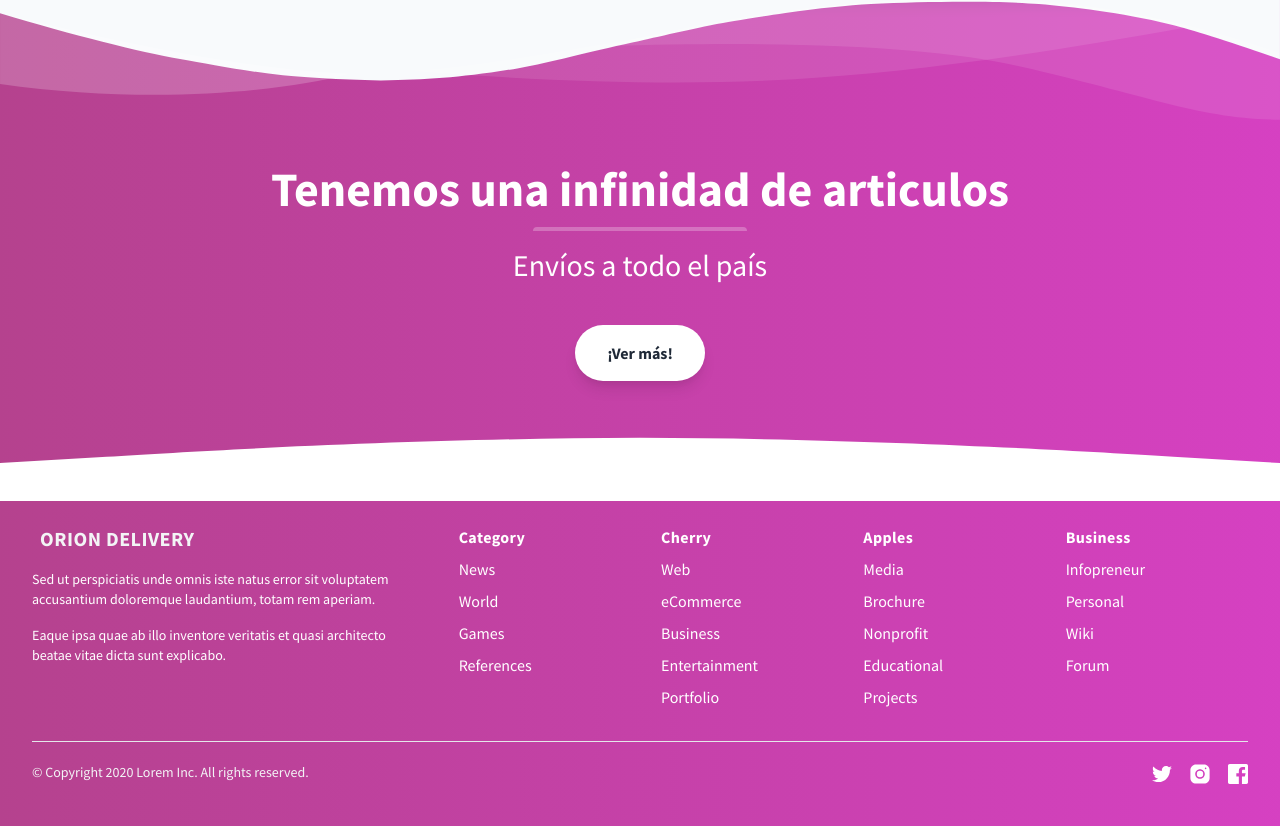
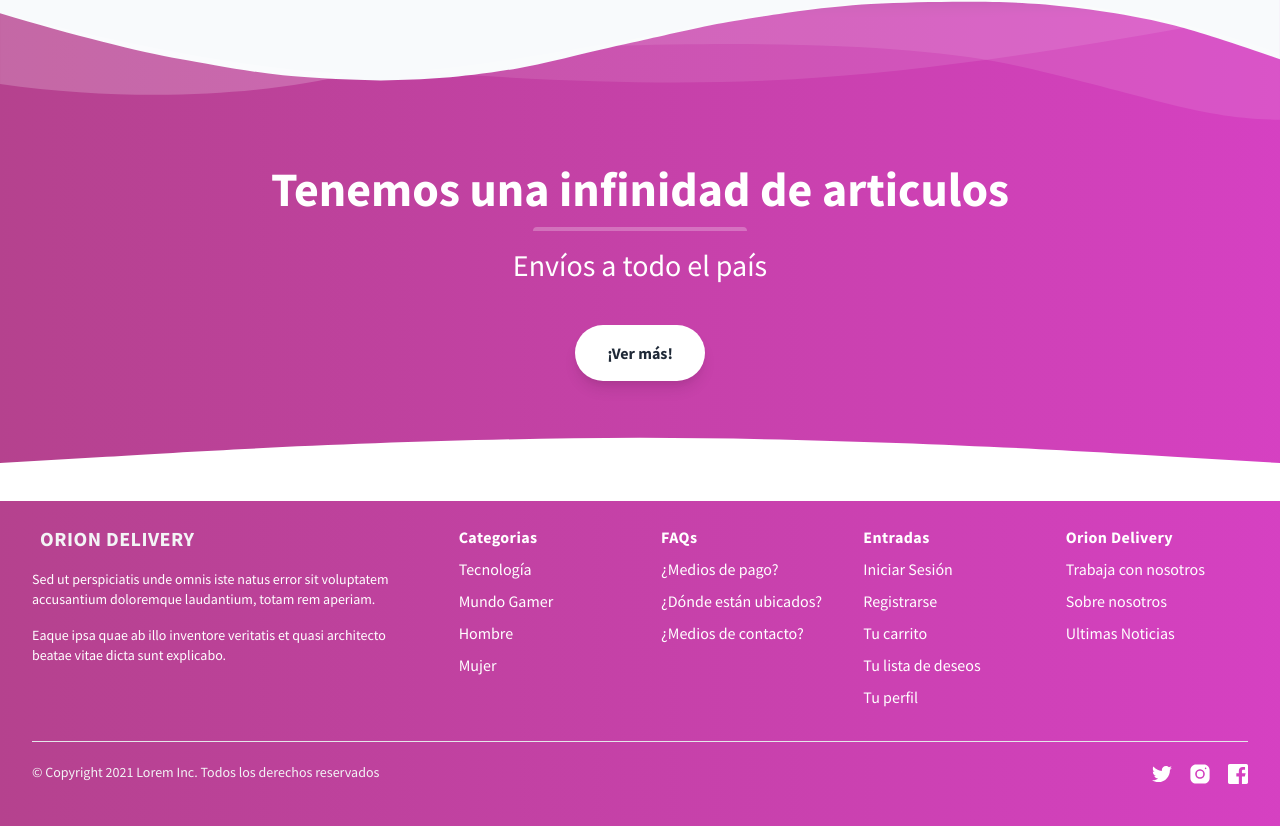
Before and after one commit to jhonm96/Hackaton, a website: page home.html in a window 1280 px wide. Shown: the part 3385-4211 px from the top of the page. Drawn offline with nearby package versions, Linux system fonts and the light colour scheme.

```diff
--- a/home.html
+++ b/home.html
@@ -225,7 +225,7 @@
         </div>
 
       </div>
-        <!-- <div class="font-bold uppercase container px-6 py-3 mx-auto w-full flex-grow  lg:flex lg:items-center lg:w-auto hidden mt-2 lg:mt-0 bg-white lg:bg-transparent text-black p-4 lg:p-0 z-20">
+      <!-- <div class="font-bold uppercase container px-6 py-3 mx-auto w-full flex-grow  lg:flex lg:items-center lg:w-auto hidden mt-2 lg:mt-0 bg-white lg:bg-transparent text-black p-4 lg:p-0 z-20">
 
           <div class="py-3 mt-3 -mx-3 overflow-y-auto whitespace-nowrap scroll-hidden">
             <a class="mx-4 text-sm leading-5 text-gray-700 dark:text-gray-200 hover:text-blue-600 dark:hover:text-indigo-400 hover:underline md:my-0"
@@ -389,7 +389,8 @@
               <div class="group relative">
                 <div
                   class="relative w-full h-80 bg-white rounded-lg overflow-hidden group-hover:opacity-75 sm:aspect-w-2 sm:aspect-h-1 sm:h-64 lg:aspect-w-1 lg:aspect-h-1">
-                  <img src="https://depor.com/resizer/sSampSKRLWRXYHlBPtkbn88qS0U=/580x330/smart/filters:format(jpeg):quality(75)/cloudfront-us-east-1.images.arcpublishing.com/elcomercio/7MHBASWRN5ANNIEW7BJN6JCT4A.jpg"
+                  <img
+                    src="https://depor.com/resizer/sSampSKRLWRXYHlBPtkbn88qS0U=/580x330/smart/filters:format(jpeg):quality(75)/cloudfront-us-east-1.images.arcpublishing.com/elcomercio/7MHBASWRN5ANNIEW7BJN6JCT4A.jpg"
                     alt="Desk with leather desk pad, walnut desk organizer, wireless keyboard and mouse, and porcelain mug."
                     class="w-full h-full object-center object-cover">
                 </div>
@@ -405,7 +406,8 @@
               <div class="group relative">
                 <div
                   class="relative w-full h-80 bg-white rounded-lg overflow-hidden group-hover:opacity-75 sm:aspect-w-2 sm:aspect-h-1 sm:h-64 lg:aspect-w-1 lg:aspect-h-1">
-                  <img src="https://s3.amazonaws.com/mercado-ideas/wp-content/uploads/sites/2/2019/08/28111559/Bigstock-marcas-de-computadoras.jpg"
+                  <img
+                    src="https://s3.amazonaws.com/mercado-ideas/wp-content/uploads/sites/2/2019/08/28111559/Bigstock-marcas-de-computadoras.jpg"
                     alt="Wood table with porcelain mug, leather journal, brass pen, leather key ring, and a houseplant."
                     class="w-full h-full object-center object-cover">
                 </div>
@@ -421,7 +423,8 @@
               <div class="group relative">
                 <div
                   class="relative w-full h-80 bg-white rounded-lg overflow-hidden group-hover:opacity-75 sm:aspect-w-2 sm:aspect-h-1 sm:h-64 lg:aspect-w-1 lg:aspect-h-1">
-                  <img src="https://dtw9wq3axq89t.cloudfront.net/thumbs/1200x900c/articles/poster/pinterest-1336x567.jpg"
+                  <img
+                    src="https://dtw9wq3axq89t.cloudfront.net/thumbs/1200x900c/articles/poster/pinterest-1336x567.jpg"
                     alt="Collection of four insulated travel bottles on wooden shelf."
                     class="w-full h-full object-center object-cover">
                 </div>
@@ -574,7 +577,8 @@
               </div>
               <div class="w-full max-w-sm mx-auto rounded-md shadow-md overflow-hidden">
                 <div class="flex items-end justify-end h-56 w-full bg-contain no-repeat bg-no-repeat"
-                  style="background-image: url('https://http2.mlstatic.com/D_NQ_NP_2X_810041-MLA47739386563_102021-F.webp")>
+                  style="background-image: url('https://http2.mlstatic.com/D_NQ_NP_2X_810041-MLA47739386563_102021-F.webp"
+                  )>
                   <button
                     class="p-2 rounded-full bg-pink-600 text-white mx-5 -mb-4 hover:bg-pink-500 focus:outline-none focus:bg-purple-500">
                     <svg xmlns="http://www.w3.org/2000/svg" class="h-5 w-5" fill="none" viewBox="0 0 24 24"
@@ -885,105 +889,97 @@
         <div class="grid grid-cols-2 gap-5 row-gap-8 lg:col-span-4 md:grid-cols-4">
           <div>
             <p class="font-semibold tracking-wide text-teal-accent-400">
-              Category
+              Categorias
             </p>
             <ul class="mt-2 space-y-2">
               <li>
                 <a href="/"
-                  class="transition-colors duration-300 text-deep-purple-50 hover:text-teal-accent-400">News</a>
+                  class="transition-colors duration-300 text-deep-purple-50 hover:text-teal-accent-400">Tecnología</a>
+              </li>
+              <li>
+                <a href="/" class="transition-colors duration-300 text-deep-purple-50 hover:text-teal-accent-400">Mundo
+                  Gamer</a>
               </li>
               <li>
                 <a href="/"
-                  class="transition-colors duration-300 text-deep-purple-50 hover:text-teal-accent-400">World</a>
+                  class="transition-colors duration-300 text-deep-purple-50 hover:text-teal-accent-400">Hombre</a>
               </li>
               <li>
                 <a href="/"
-                  class="transition-colors duration-300 text-deep-purple-50 hover:text-teal-accent-400">Games</a>
-              </li>
-              <li>
-                <a href="/"
-                  class="transition-colors duration-300 text-deep-purple-50 hover:text-teal-accent-400">References</a>
+                  class="transition-colors duration-300 text-deep-purple-50 hover:text-teal-accent-400">Mujer</a>
               </li>
             </ul>
           </div>
           <div>
-            <p class="font-semibold tracking-wide text-teal-accent-400">Cherry</p>
+            <p class="font-semibold tracking-wide text-teal-accent-400">FAQs</p>
             <ul class="mt-2 space-y-2">
               <li>
                 <a href="/"
-                  class="transition-colors duration-300 text-deep-purple-50 hover:text-teal-accent-400">Web</a>
+                  class="transition-colors duration-300 text-deep-purple-50 hover:text-teal-accent-400">¿Medios de
+                  pago?</a>
+              </li>
+              <li>
+                <a href="/" class="transition-colors duration-300 text-deep-purple-50 hover:text-teal-accent-400">¿Dónde
+                  están ubicados?</a>
               </li>
               <li>
                 <a href="/"
-                  class="transition-colors duration-300 text-deep-purple-50 hover:text-teal-accent-400">eCommerce</a>
+                  class="transition-colors duration-300 text-deep-purple-50 hover:text-teal-accent-400">¿Medios de
+                  contacto?</a>
+              </li>
+
+            </ul>
+          </div>
+          <div>
+            <p class="font-semibold tracking-wide text-teal-accent-400">Entradas</p>
+            <ul class="mt-2 space-y-2">
+              <li>
+                <a href="/"
+                  class="transition-colors duration-300 text-deep-purple-50 hover:text-teal-accent-400">Iniciar Sesión</a>
               </li>
               <li>
                 <a href="/"
-                  class="transition-colors duration-300 text-deep-purple-50 hover:text-teal-accent-400">Business</a>
+                  class="transition-colors duration-300 text-deep-purple-50 hover:text-teal-accent-400">Registrarse</a>
               </li>
               <li>
                 <a href="/"
-                  class="transition-colors duration-300 text-deep-purple-50 hover:text-teal-accent-400">Entertainment</a>
+                  class="transition-colors duration-300 text-deep-purple-50 hover:text-teal-accent-400">Tu carrito</a>
               </li>
               <li>
                 <a href="/"
-                  class="transition-colors duration-300 text-deep-purple-50 hover:text-teal-accent-400">Portfolio</a>
-              </li>
-            </ul>
-          </div>
-          <div>
-            <p class="font-semibold tracking-wide text-teal-accent-400">Apples</p>
-            <ul class="mt-2 space-y-2">
-              <li>
-                <a href="/"
-                  class="transition-colors duration-300 text-deep-purple-50 hover:text-teal-accent-400">Media</a>
+                  class="transition-colors duration-300 text-deep-purple-50 hover:text-teal-accent-400">Tu lista de deseos</a>
               </li>
               <li>
                 <a href="/"
-                  class="transition-colors duration-300 text-deep-purple-50 hover:text-teal-accent-400">Brochure</a>
-              </li>
-              <li>
-                <a href="/"
-                  class="transition-colors duration-300 text-deep-purple-50 hover:text-teal-accent-400">Nonprofit</a>
-              </li>
-              <li>
-                <a href="/"
-                  class="transition-colors duration-300 text-deep-purple-50 hover:text-teal-accent-400">Educational</a>
-              </li>
-              <li>
-                <a href="/"
-                  class="transition-colors duration-300 text-deep-purple-50 hover:text-teal-accent-400">Projects</a>
+                  class="transition-colors duration-300 text-deep-purple-50 hover:text-teal-accent-400">Tu perfil</a>
               </li>
             </ul>
           </div>
           <div>
             <p class="font-semibold tracking-wide text-teal-accent-400">
-              Business
+              Orion Delivery
             </p>
             <ul class="mt-2 space-y-2">
               <li>
                 <a href="/"
-                  class="transition-colors duration-300 text-deep-purple-50 hover:text-teal-accent-400">Infopreneur</a>
+                  class="transition-colors duration-300 text-deep-purple-50 hover:text-teal-accent-400">Trabaja con nosotros</a>
               </li>
               <li>
                 <a href="/"
-                  class="transition-colors duration-300 text-deep-purple-50 hover:text-teal-accent-400">Personal</a>
+                  class="transition-colors duration-300 text-deep-purple-50 hover:text-teal-accent-400">Sobre nosotros</a>
               </li>
               <li>
                 <a href="/"
-                  class="transition-colors duration-300 text-deep-purple-50 hover:text-teal-accent-400">Wiki</a>
+                  class="transition-colors duration-300 text-deep-purple-50 hover:text-teal-accent-400">Ultimas Noticias</a>
               </li>
-              <li>
-                <a href="/"
-                  class="transition-colors duration-300 text-deep-purple-50 hover:text-teal-accent-400">Forum</a>
-              </li>
+
             </ul>
           </div>
         </div>
       </div>
       <div class="flex flex-col justify-between pt-5 pb-10 border-t border-deep-purple-accent-200 sm:flex-row">
         <p class="text-sm text-gray-100">
-          © Copyright 2020 Lorem Inc. All rights reserved.
+          © Copyright 2021 Lorem Inc. Todos los derechos reservados
         </p>
         <div class="flex items-center mt-4 space-x-4 sm:mt-0">
           <a href="/" class="transition-colors duration-300 text-deep-purple-100 hover:text-teal-accent-400">
```
